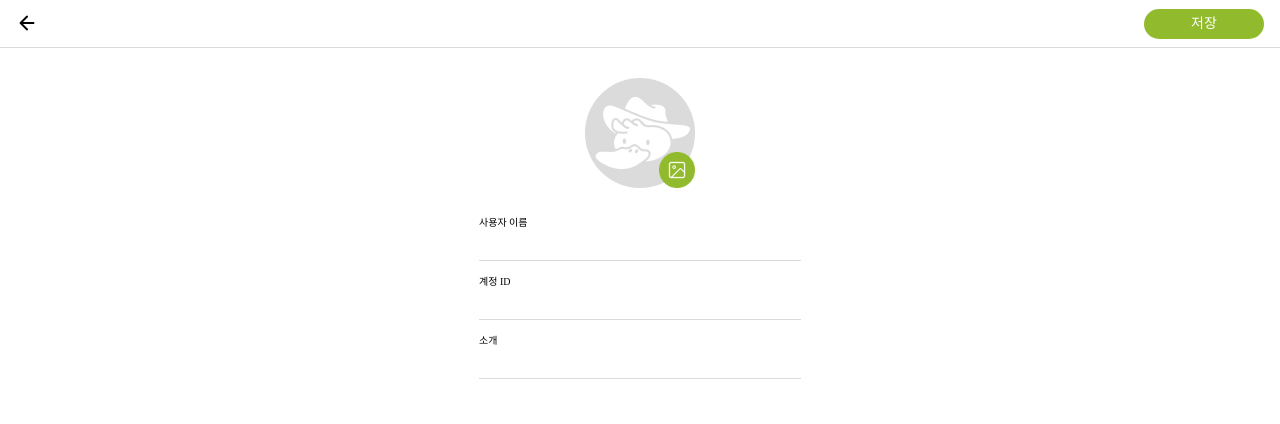
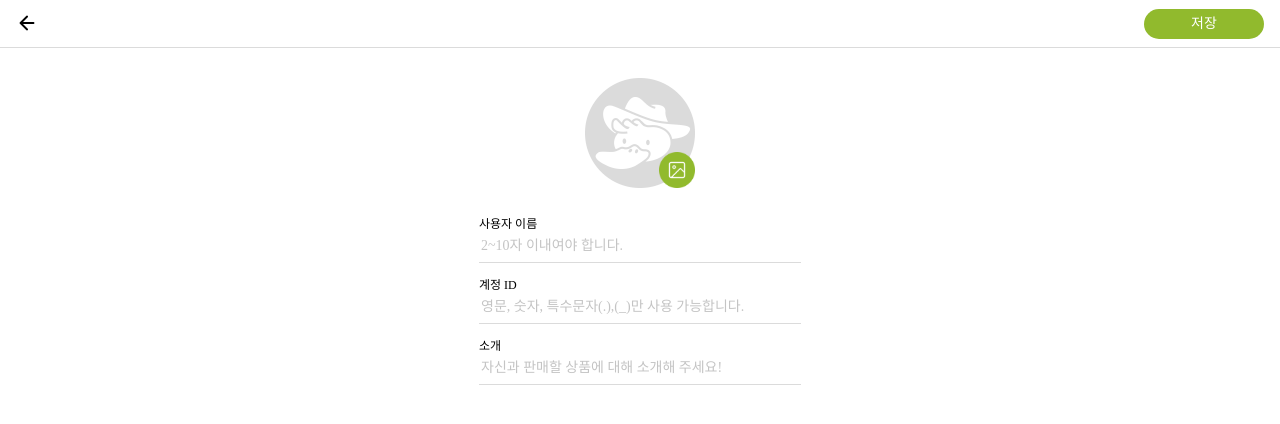
Before and after one commit to One-Hundred-Trials/Good-Harvest-Market, a React (Create React App) app: page /profile_edit in a window 1280 px wide. Shown: the top 424 px of the page. Built offline with nearby package versions, Linux system fonts and the light colour scheme.

Commit message:
Style : Profile Edit Page UI Input 컴포넌트로 변경

```diff
--- a/src/pages/Main/Profile/MyProfile/ProfileEdit/ProfileEdit.jsx
+++ b/src/pages/Main/Profile/MyProfile/ProfileEdit/ProfileEdit.jsx
@@ -7,6 +7,7 @@ import {
   UploadProfileInputStyle,
 } from './ProfileEditStyle';
 import basicProfile from '../../../../../assets/img/basic-profile.png';
+import Input from '../../../../../components/Input/Input';
 
 export default function ProfileEdit() {
   return (
@@ -25,12 +26,21 @@ export default function ProfileEdit() {
           <UploadProfileLabelStyle htmlFor="uploadProfile"></UploadProfileLabelStyle>
           <UploadProfileInputStyle type="file" id="uploadProfile" />
         </InputFileFormStyle>
-        <label htmlFor="username">사용자 이름</label>
-        <input type="text" id="username" />
-        <label htmlFor="userid">계정 ID</label>
-        <input type="text" id="userid" />
-        <label htmlFor="introduction">소개</label>
-        <input type="text" id="introduction" />
+        <Input
+          label="사용자 이름"
+          type="text"
+          placeholder="2~10자 이내여야 합니다."
+        ></Input>
+        <Input
+          label="계정 ID"
+          type="text"
+          placeholder="영문, 숫자, 특수문자(.),(_)만 사용 가능합니다."
+        ></Input>
+        <Input
+          label="소개"
+          type="text"
+          placeholder="자신과 판매할 상품에 대해 소개해 주세요!"
+        ></Input>
       </InputFormStyle>
     </>
   );
```
